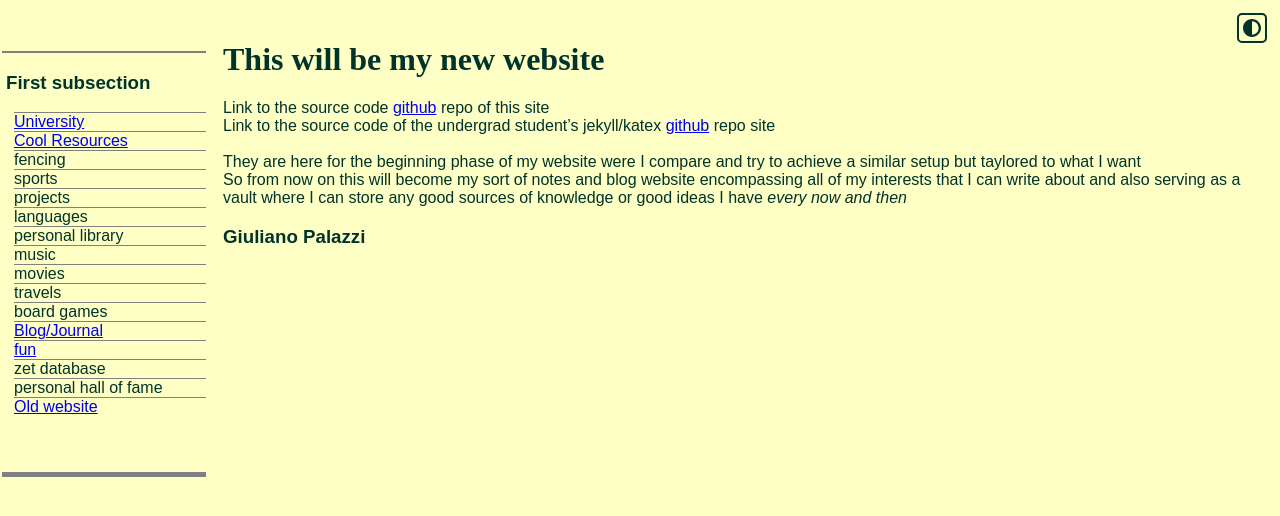
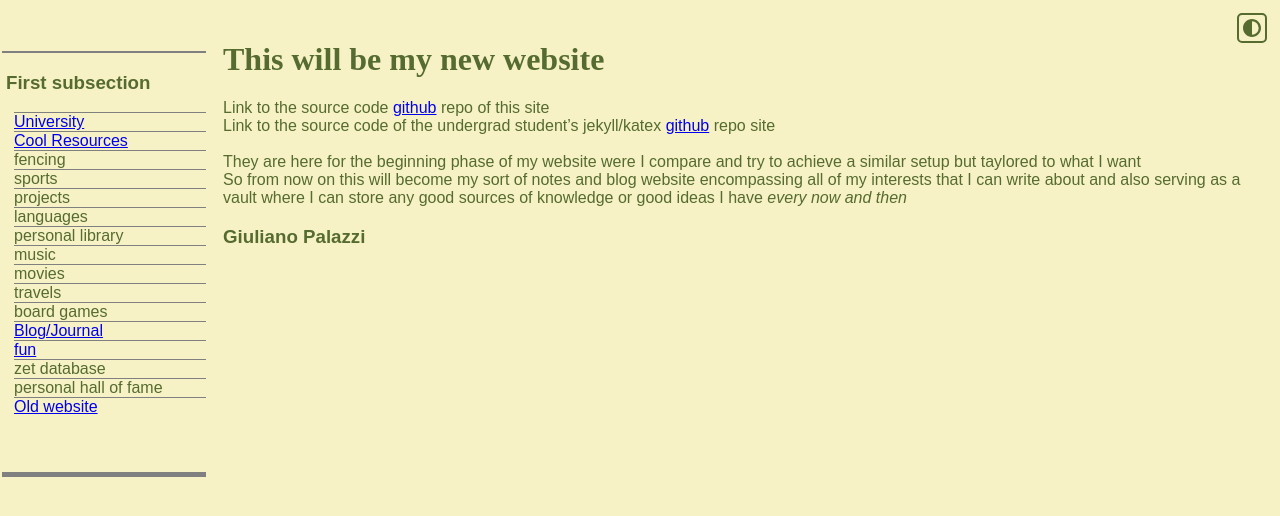
Before and after one commit to GiulianoPalazzi/giulianopalazzi.github.io, a Jekyll site: the page built from index.md, in a window 1280 px wide. Shown: the top 516 px of the page. Built offline with Jekyll 4.4.1, drawn with Linux system fonts in a browser that asks for light colours.

Commit message:
adding some themes as comments

```diff
--- a/css/darkmode.css
+++ b/css/darkmode.css
@@ -8,9 +8,11 @@ h1 {
   font-family: var(--ff-title);
 }
 :root {
+  --clr-light: #F7F2C6;
+  --clr-dark: #556B2F;
+/*
   --clr-light: #fdffc4;
   --clr-dark: #00332a;
-/*
   --clr-light: #556B2F;
   --clr-dark: #F7F2C6;
 */
@@ -25,6 +27,19 @@ h1 {
   --ff-body: "Assistant", sans-serif;
 }
 
+/* Other Colour schemes
+  --clr-light: #1f9967; Japanese Evergreen tree theme
+  --clr-dark: #ffffff;
+
+  --clr-light: #F7F2C6; My default reader light theme
+  --clr-dark: #556B2F;
+
+  --clr-light: #556B2F; Negative of default reader light theme
+  --clr-dark: #F7F2C6;
+
+  --clr-light: #96ac6c; Dark theme made with phone and light theme
+  --clr-dark: #282600;
+*/
 .darkmode {
   --clr-light: #96ac6c;
   --clr-dark: #282600;
```
